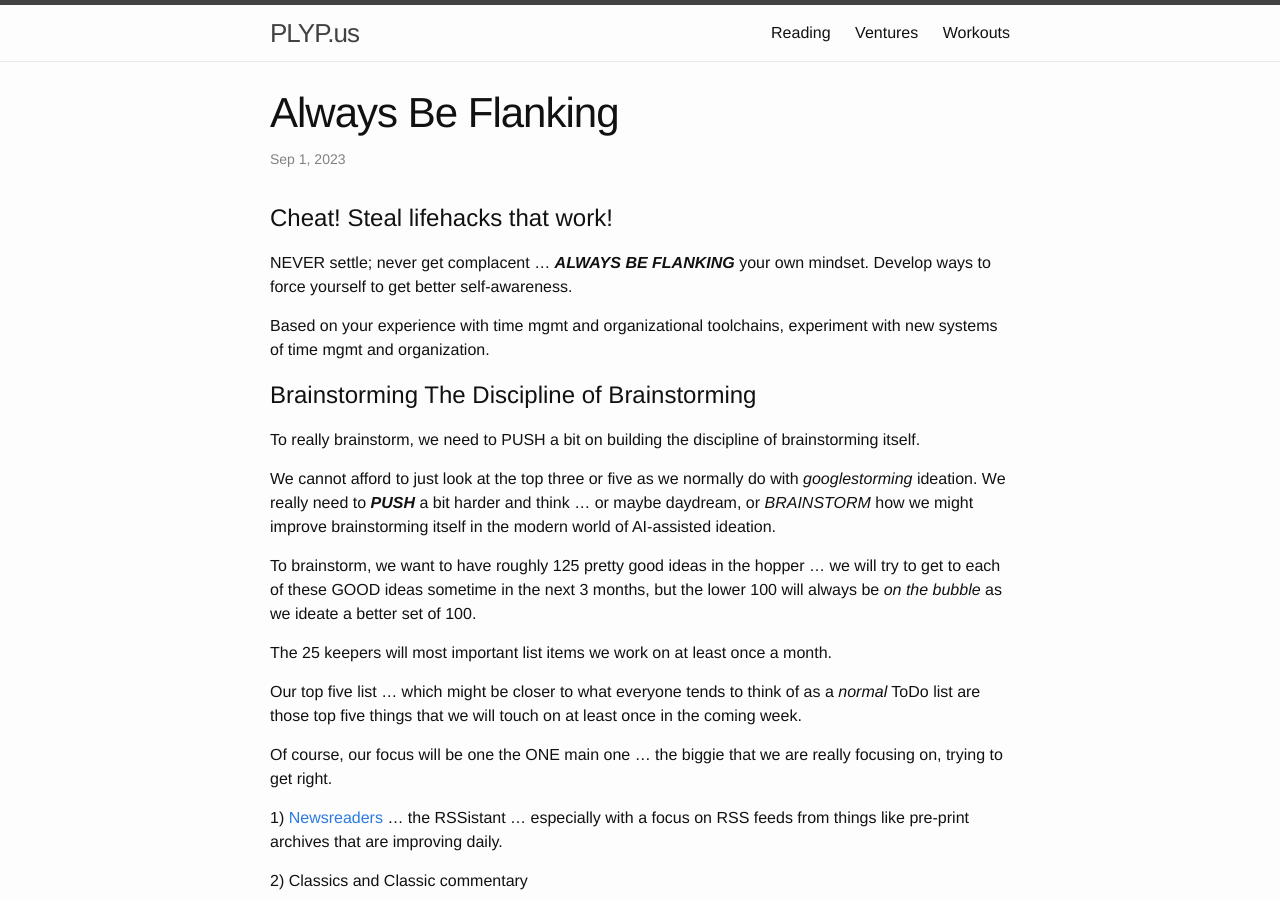
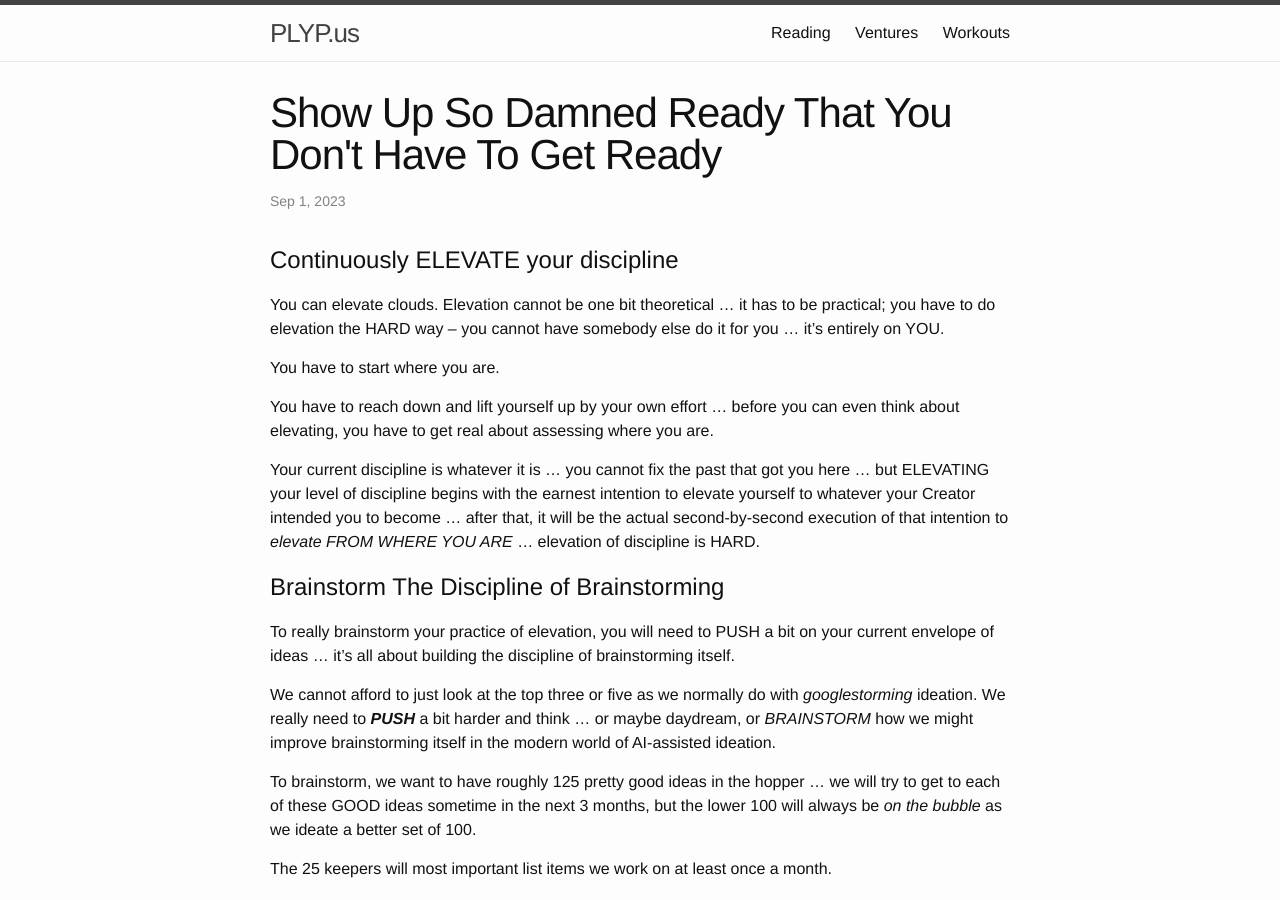
Before and after one commit to plyp-us/plyp-us.github.io, a Jekyll site: the page built from _posts/2023-09-02-practice-like-you-play.md, in a window 1280 px wide and 900 px high. Built offline with Jekyll 4.4.1, drawn with Linux system fonts in a browser that asks for light colours.

Commit message:
And they wonder why people hate VScode

```diff
--- a/_posts/2023-09-01-always-be-flanking.md
+++ b/_posts/2023-09-02-practice-like-you-play.md
@@ -1,20 +1,26 @@
 ---
 layout: post
-title:  "Always Be Flanking"
+title:  "Practice Like You Play"
+title:  "Show Up So Damned Ready That You Don't Have To Get Ready"
 date:   2023-09-01 4:30:00
 categories: template
 ---
 
 
-# Cheat! Steal lifehacks that work!
+# Continuously ELEVATE your discipline
 
-NEVER settle; never get complacent ... ***ALWAYS BE FLANKING*** your own mindset. Develop ways to force yourself to get better self-awareness.
+You can elevate clouds. Elevation cannot be one bit theoretical ... it has to be practical; you have to do elevation the HARD way -- you cannot have somebody else do it for you ... it's entirely on YOU.
 
-Based on your experience with time mgmt and organizational toolchains, experiment with new systems of time mgmt and organization.
+You have to start where you are.
 
-# Brainstorming The Discipline of Brainstorming
+You have to reach down and lift yourself up by your own effort ... before you can even think about elevating, you have to get real about assessing where you are.
 
-To really brainstorm, we need to PUSH a bit on building the discipline of brainstorming itself.
+Your current discipline is whatever it is ... you cannot fix the past that got you here ... but ELEVATING your level of discipline begins with the earnest intention to elevate yourself to whatever your Creator intended you to become ... after that, it will be the actual second-by-second execution of that intention to *elevate FROM WHERE YOU ARE* ... elevation of discipline is HARD.
+
+
+# Brainstorm The Discipline of Brainstorming
+
+To really brainstorm your practice of elevation, you will need to PUSH a bit on your current envelope of ideas ... it's all about building the discipline of brainstorming itself.
 
 We cannot afford to just look at the top three or five as we normally do with *googlestorming* ideation. We really need to ***PUSH*** a bit harder and think ... or maybe daydream, or *BRAINSTORM* how we might improve brainstorming itself in the modern world of AI-assisted ideation.
 
```
